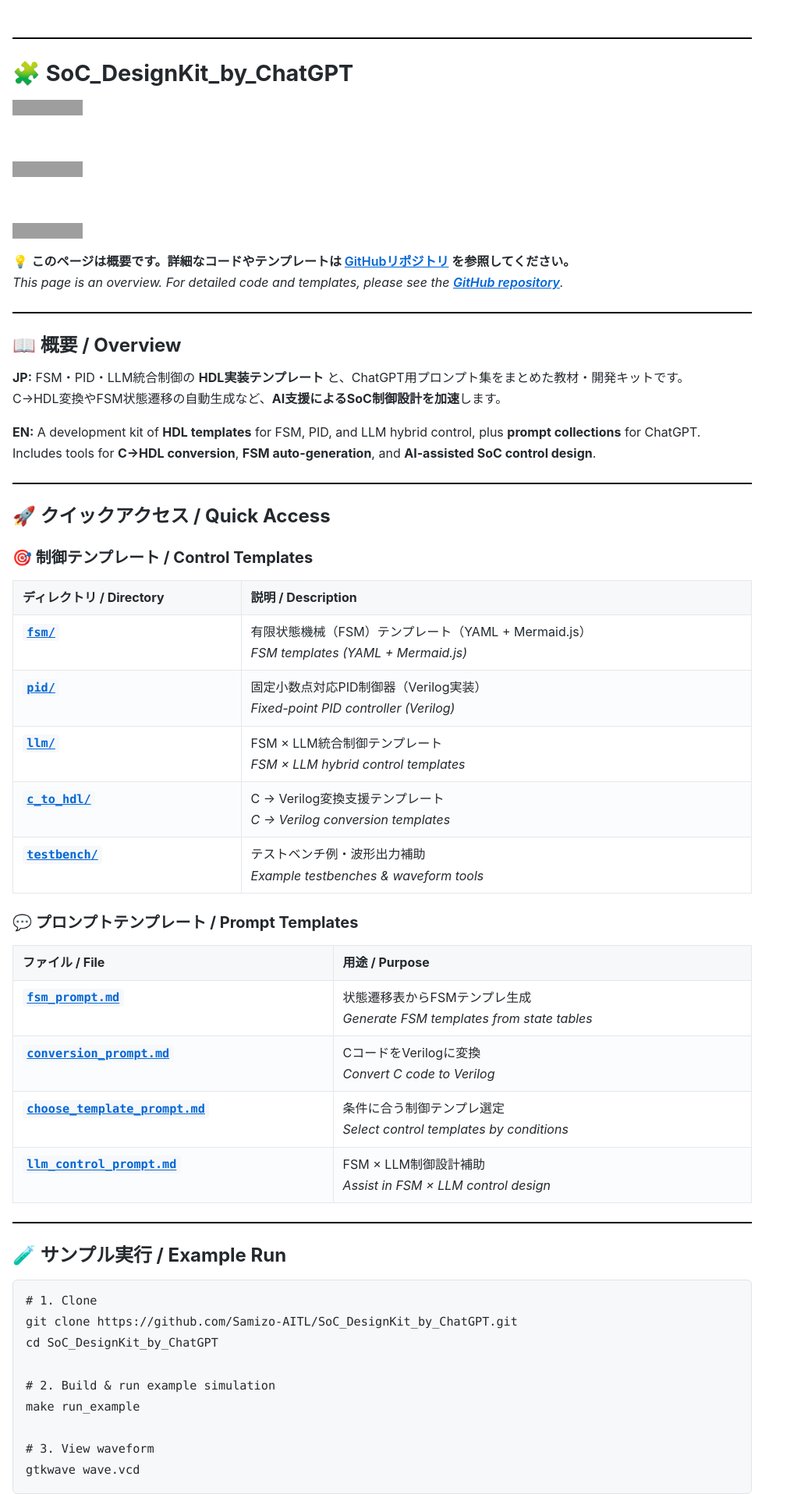
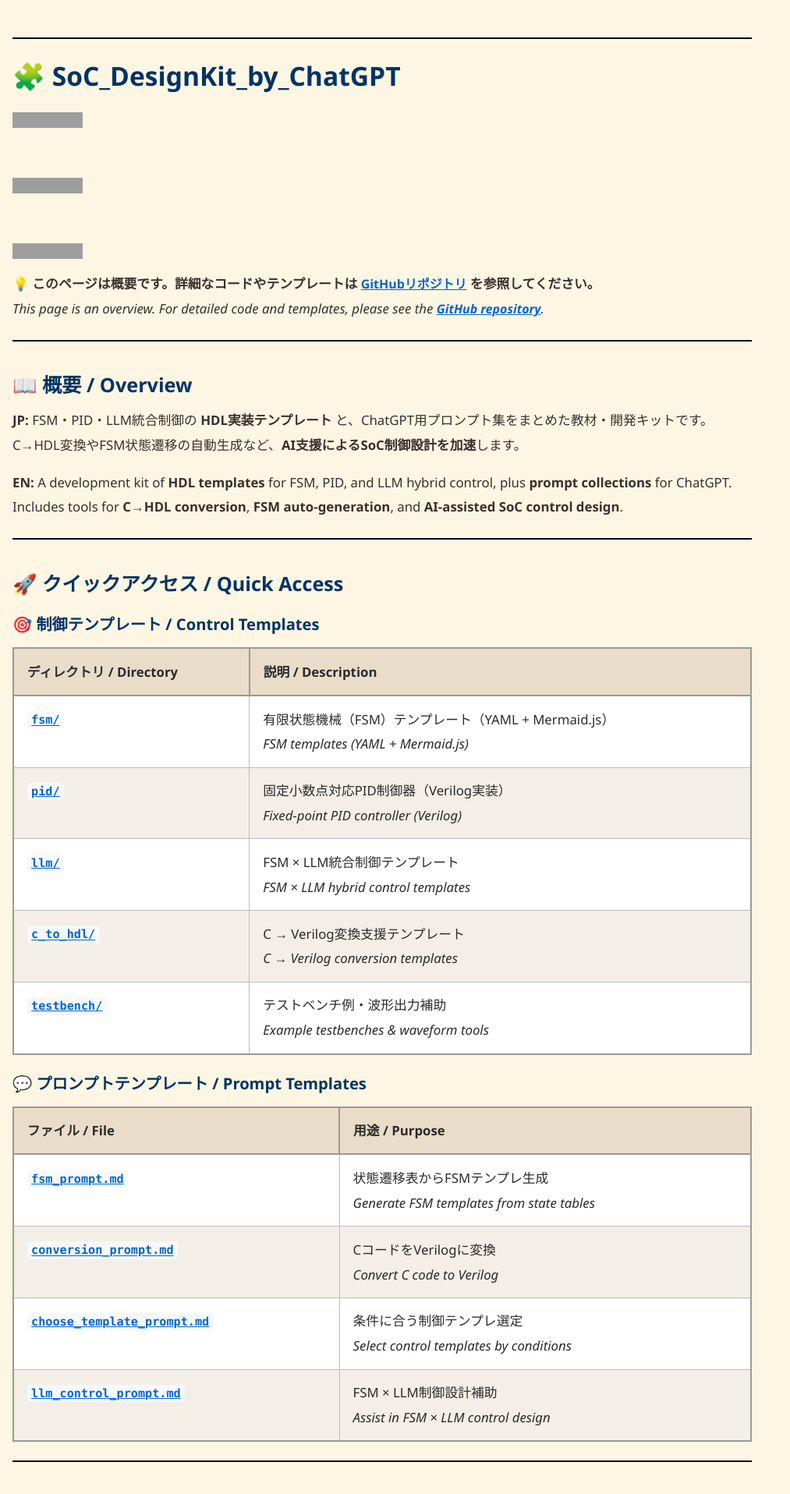
Before and after one commit to Samizo-AITL/EduController, a Jekyll site: the page built from SoC_DesignKit_by_ChatGPT/index.md, in a window 1280 px wide. Shown: the top 1916 px of the page at 78% size, without its empty margins (0-1013 px from the left). Built offline with Jekyll 4.4.1, drawn with Linux system fonts in a browser that asks for light colours; grey boxes are pictures that could not be loaded.

Commit message:
Update style.css

```diff
--- a/assets/css/style.css
+++ b/assets/css/style.css
@@ -123,3 +123,70 @@
   a { color: #000; text-decoration: underline; }
   pre, code, blockquote { background: #fff; }
 }
+
+/* === Portal/Edusemi と完全一致させる強制パッチ（末尾に追加） === */
+
+/* 本文：セピア＋日本語ゴシック・英語サンセリフ */
+html body.theme-sepia {
+  background: #fdf6e3 !important;
+  color: #3b2f2f !important;
+  font-family: "Noto Sans JP","Hiragino Kaku Gothic ProN","Yu Gothic",
+               "Segoe UI","Helvetica Neue",Arial,sans-serif !important;
+  line-height: 1.9 !important;
+  font-size: 1.05em !important;
+}
+
+/* 見出し：青字・左寄せ（下線なし） */
+html body.theme-sepia h1,
+html body.theme-sepia h2,
+html body.theme-sepia h3 {
+  color: #003366 !important;
+  font-weight: 700 !important;
+  border-bottom: none !important;
+  text-align: left !important;
+}
+html body.theme-sepia h1 { font-size: 2em !important; margin-bottom: .8em !important; }
+html body.theme-sepia h2 { font-size: 1.5em !important; margin-top: 1.6em !important; }
+html body.theme-sepia h3 { font-size: 1.2em !important; margin-top: 1.2em !important; }
+
+/* リンク：太字＋下線（やや小さめ） */
+html body.theme-sepia a {
+  color: #0066cc !important;
+  font-weight: 600 !important;
+  font-size: .95em !important;
+  text-decoration: underline !important;
+}
+html body.theme-sepia a:hover { color: #004c99 !important; }
+
+/* 表：ヘッダー薄茶／外枠2px／セル1.5px／ストライプ（Portal Fix と同じ） */
+html body.theme-sepia table {
+  border-collapse: collapse !important;
+  width: 100% !important;
+  margin-top: 1em !important;
+  font-size: 1em !important;
+  border: 2px solid #999 !important;
+}
+html body.theme-sepia th {
+  background: #e9ddc9 !important;
+  color: #2b2b2b !important;
+  border: 2px solid #999 !important;
+  font-weight: 700 !important;
+  text-align: left !important;
+  padding: .8em 1em !important;
+}
+html body.theme-sepia td {
+  border: 1.5px solid #bbb !important;
+  color: #2b2b2b !important;
+  padding: .8em 1em !important;
+}
+html body.theme-sepia tr:nth-child(odd)  td { background: #ffffff !important; }
+html body.theme-sepia tr:nth-child(even) td { background: #f3efe6 !important; }
+
+/* 引用：落ち着いた青アクセント（Portalと同じ） */
+html body.theme-sepia blockquote {
+  background: #fbf6eb !important;
+  border-left: 4px solid #007acc !important;
+  color: #3a3028 !important;
+  padding: .8em 1em !important;
+  margin: 1em 0 !important;
+}
```
